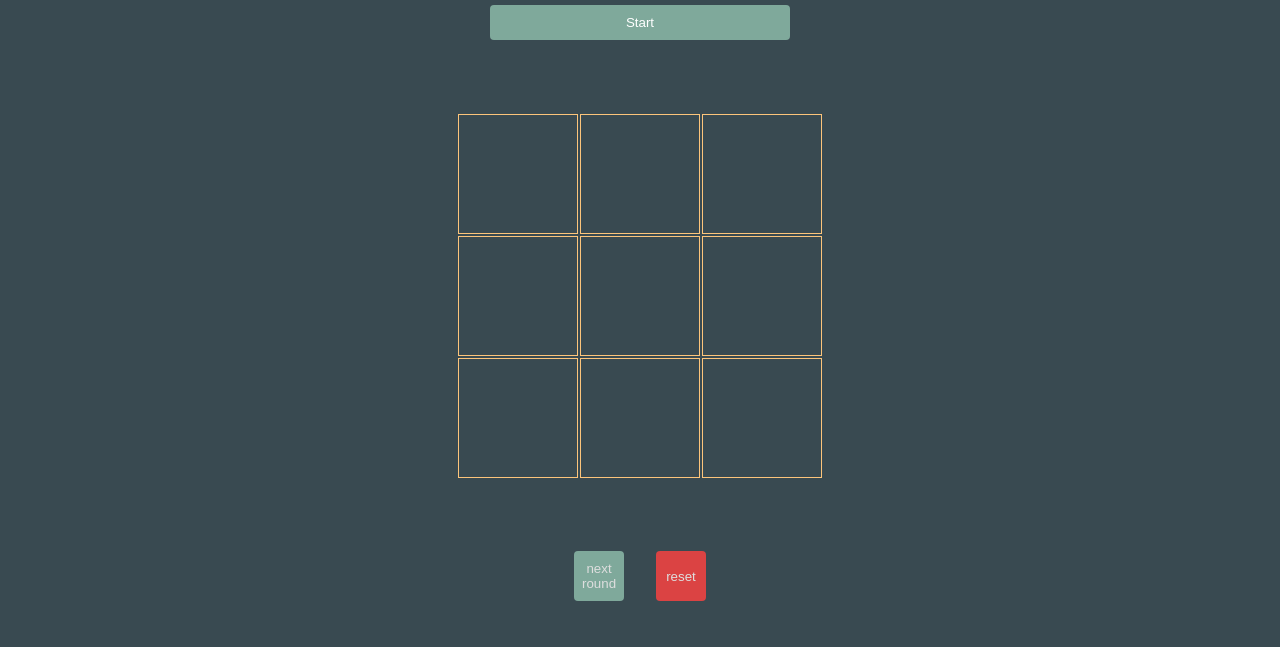
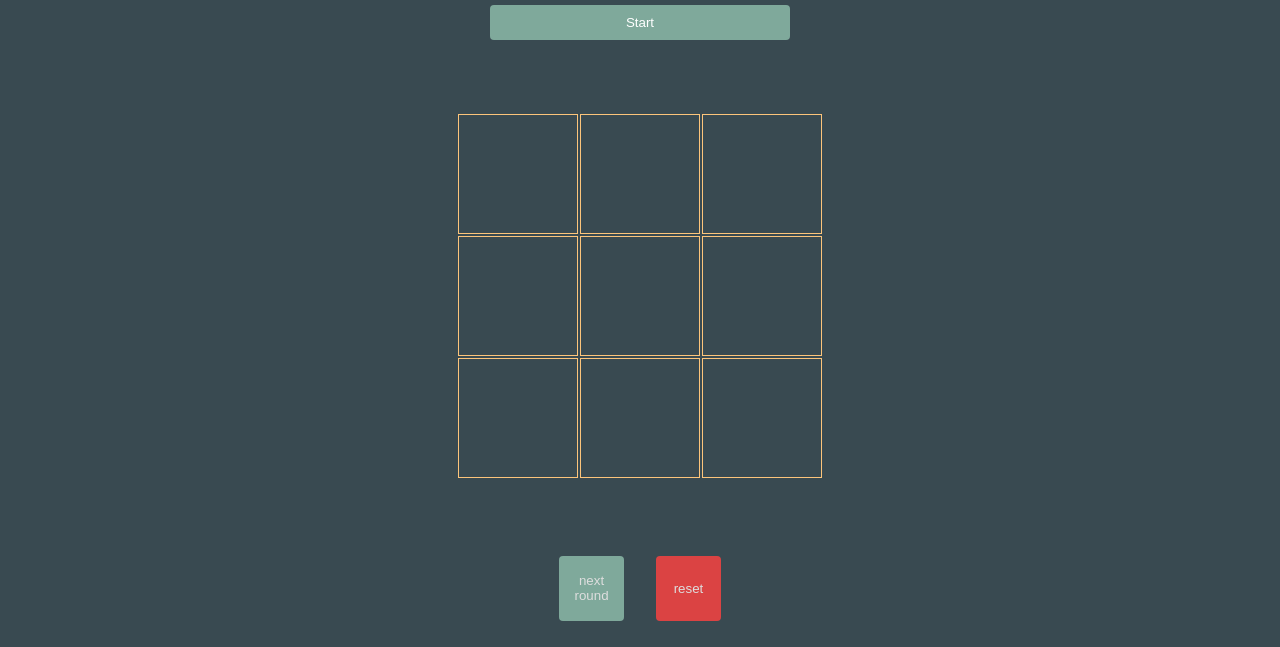
Before and after one commit to maximkwski/tic-tac-toe-project, a plain HTML site: page index.html in a window 1280 px wide. Shown: the part 131-778 px from the top of the page. Drawn offline with Linux system fonts and the light colour scheme.

Commit message:
update readme

```diff
--- a/style.css
+++ b/style.css
@@ -167,12 +167,12 @@ form button:active {
 .control-panel {
     display: flex;
     gap: 2em;
-    margin-bottom: 2em;
+    margin: 1.5em 0px 2em 0px;
 }
 
 .control-panel button {
-    width: 50px;
-    height: 50px;
+    width: 65px;
+    height: 65px;
     padding: 8px;
     background-color: #7fa99b;
     color: #dedede;
```
Also changed, not shown: 1 other file.
